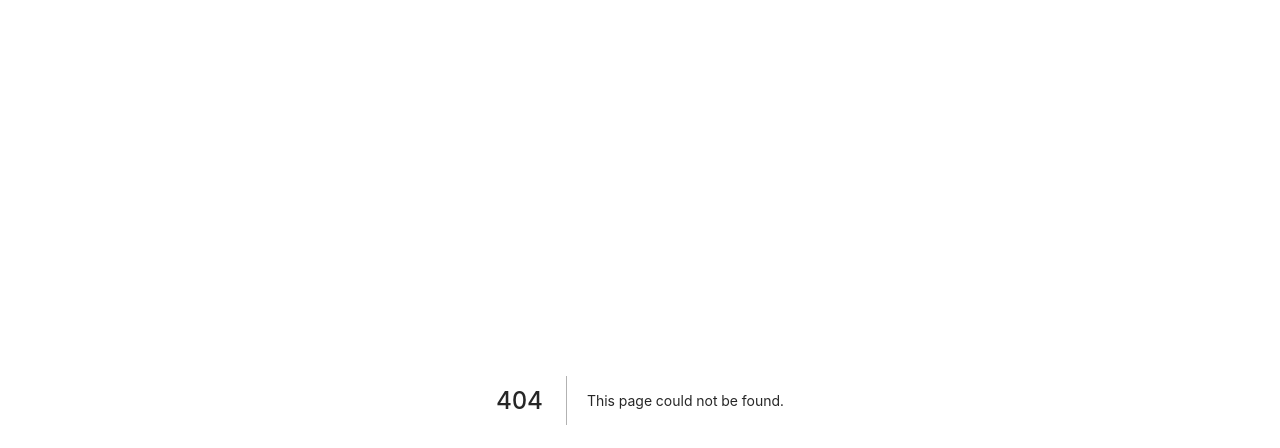
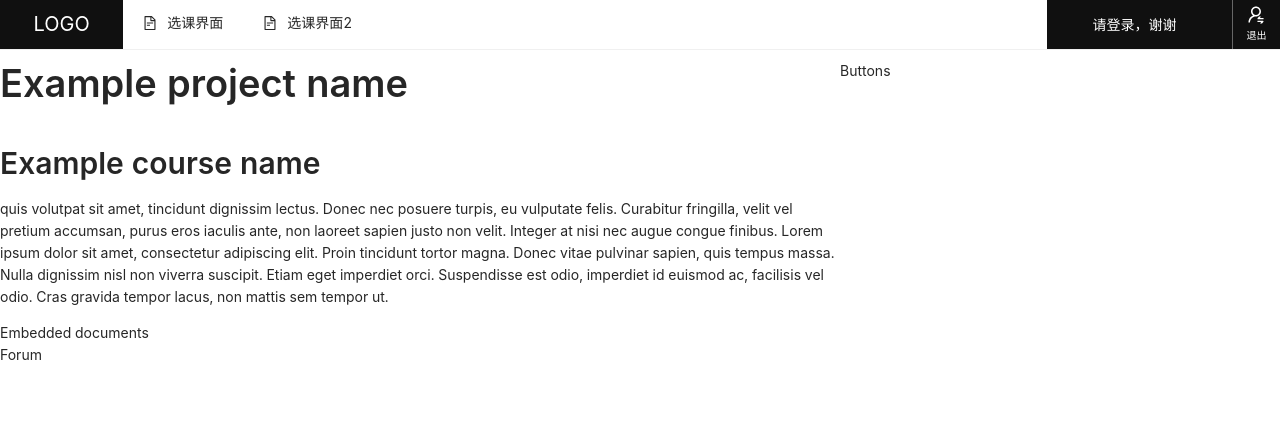
Before and after one commit to span6484/COMP9323-JustDoIT, a Next.js app in the folder comp9323-frontend/: page /project/detail in a window 1280 px wide. Before the commit this address had no page. Shown: the top 448 px of the page. Built offline with nearby package versions, Linux system fonts and the light colour scheme.

Commit message:
init project detail

```diff
--- /dev/null
+++ b/comp9323-frontend/pages/project/detail.js
@@ -0,0 +1,32 @@
+import PageBase from '../basePage'
+import React from 'react'
+import { Col, Row } from 'antd';
+import { Divider, Typography } from 'antd';
+const { Title, Paragraph, Text, Link } = Typography;
+
+const TextIndex = ({ USERMESSAGE }) => {
+    return (
+        <PageBase USERMESSAGE={USERMESSAGE}>
+            <>
+
+                <Row>
+                    <Col span={16}>
+                        <Title>Example project name</Title>
+                        <Title level={2}>Example course name</Title>
+                        <Paragraph>
+                            quis volutpat sit amet, tincidunt dignissim lectus. Donec nec posuere turpis, eu vulputate felis. Curabitur fringilla, velit vel pretium accumsan, purus eros iaculis ante, non laoreet sapien justo non velit. Integer at nisi nec augue congue finibus. Lorem ipsum dolor sit amet, consectetur adipiscing elit. Proin tincidunt tortor magna. Donec vitae pulvinar sapien, quis tempus massa. Nulla dignissim nisl non viverra suscipit. Etiam eget imperdiet orci. Suspendisse est odio, imperdiet id euismod ac, facilisis vel odio. Cras gravida tempor lacus, non mattis sem tempor ut.
+                        </Paragraph>
+                    </Col>
+                    <Col span={8}>Buttons</Col>
+                </Row>
+                <Row>
+                    <Col span={24}>Embedded documents</Col>
+                </Row>
+                <Row>
+                    <Col span={24}>Forum</Col>
+                </Row>
+            </>    </PageBase>
+    )
+}
+
+export default TextIndex
```
